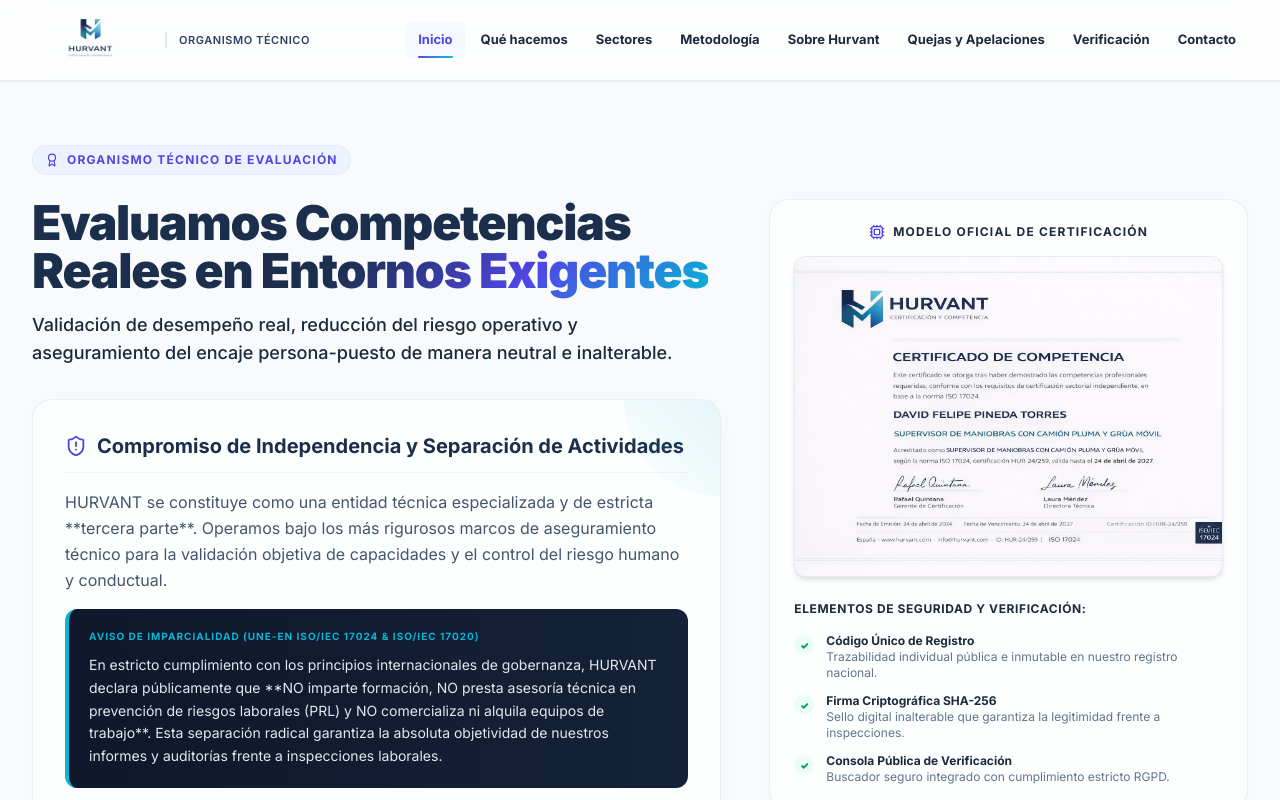
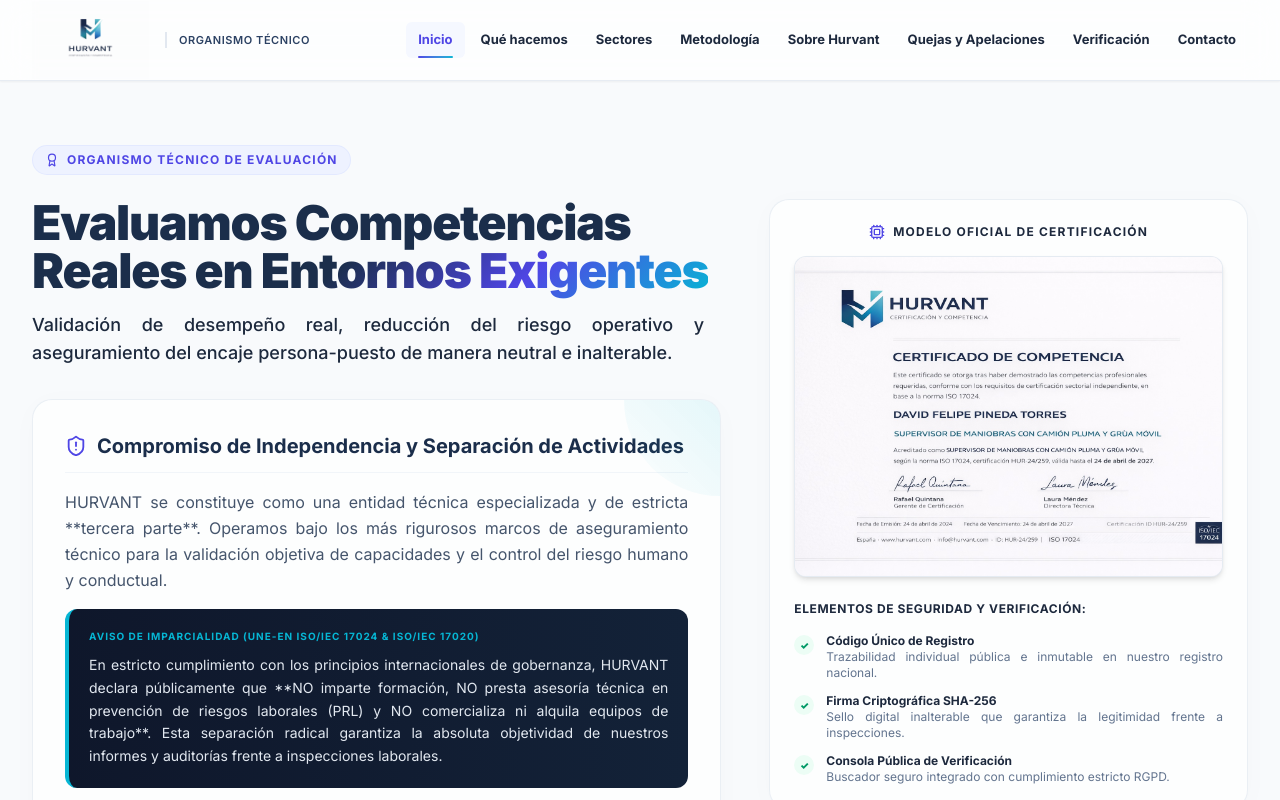
Before and after one commit to Triflonco/Hurvant-Certification, a React (Vite) app: page / in a window 1280 px wide. Shown: the top 800 px of the page. Built offline with nearby package versions, Linux system fonts and the light colour scheme.

Commit message:
Update index.css

```diff
--- a/src/index.css
+++ b/src/index.css
@@ -124,3 +124,9 @@
   -webkit-text-fill-color: transparent;
   background-clip: text;
 }
+
+/* Justificación global de textos descriptivos e informativos */
+p, li, blockquote, dd {
+  text-align: justify;
+  text-justify: inter-word;
+}
```
